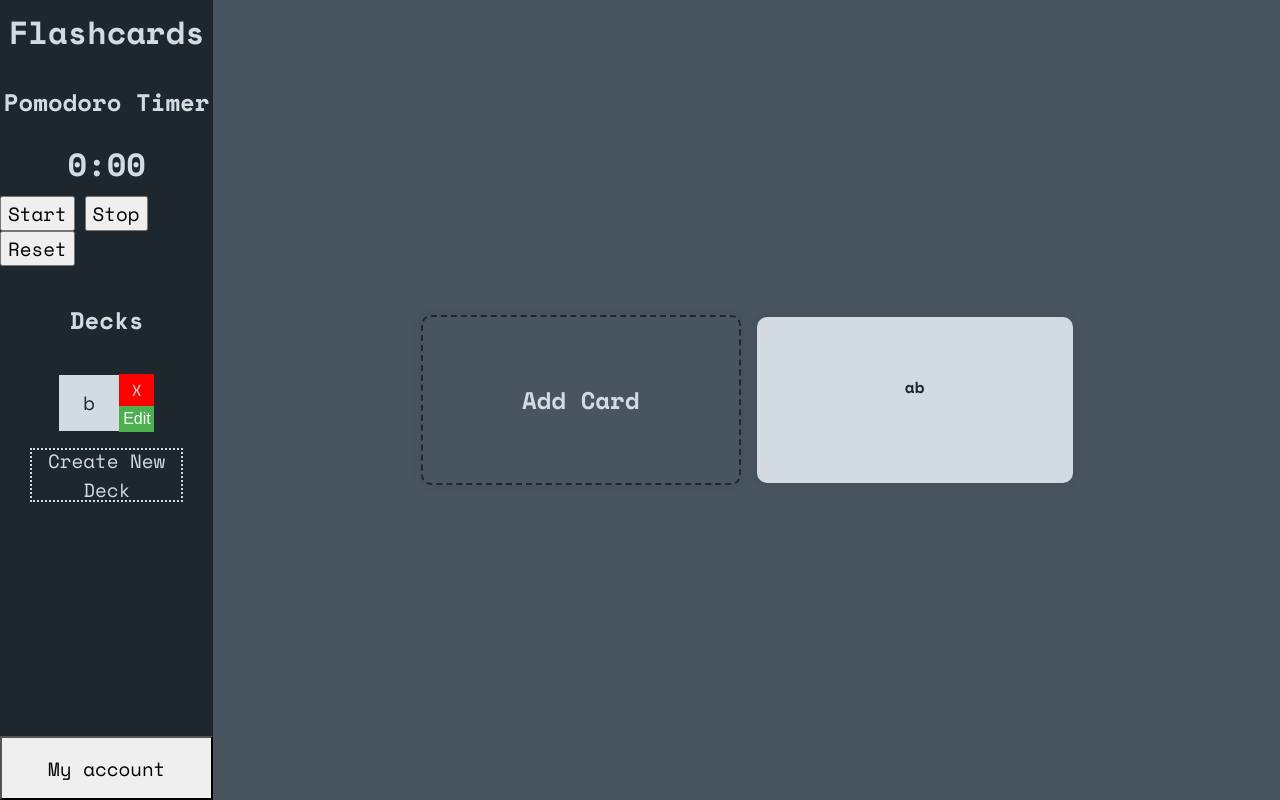
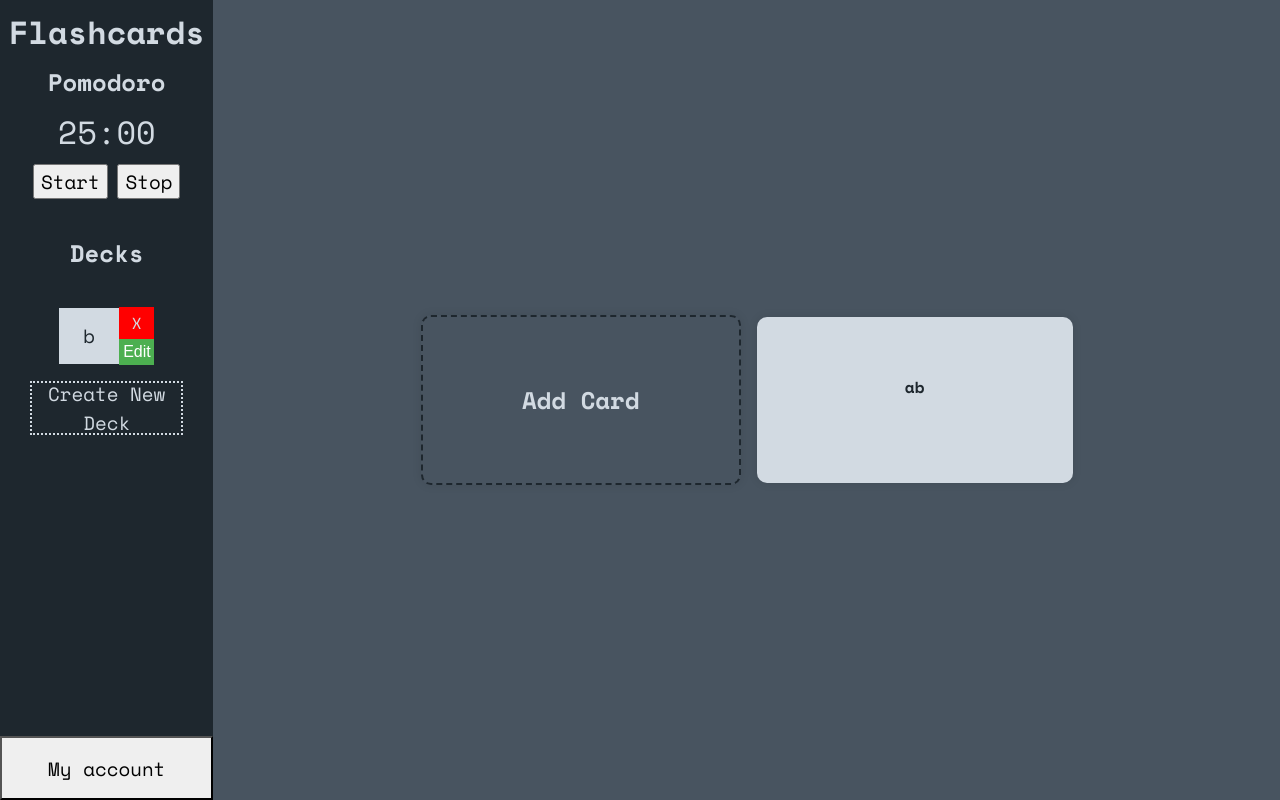
Before and after one commit to Aydanjb/SDEV265-Brown-Team, a Django app: page /deck/1/ in a window 1280 px wide. Run offline with Django 5.2, Linux system fonts and the light colour scheme; data comes from the database, SQL or seed files in the repository; both versions use the stored data as it was after the commit; some libraries are stand-ins or nearby versions.

Commit message:
Fixed pomodoro timer

```diff
--- a/brownapp/flashcards/static/flashcards/scripts/pomodoro.js
+++ b/brownapp/flashcards/static/flashcards/scripts/pomodoro.js
@@ -1,67 +1,100 @@
 // Get references to the timer elements
-const timerDisplay = document.querySelector('#timer p');
-const startButton = document.querySelector('#start');
-const stopButton = document.querySelector('#stop');
-const resetButton = document.querySelector('#reset');
+const timerDisplay = document.getElementById('timer');
+const timerMode = document.getElementById('mode');
+const startButton = document.getElementById('start');
+const stopButton = document.getElementById('stop');
 
-// Set initial timer value (in seconds)
-const pomodoroDuration = 25 * 60; // 25 minutes
+const timer = {
+    pomodoro: 25,
+    shortBreak: 5,
+    longBreak: 15,
+    longBreakInterval: 4,
+    sessions: 0,
+};
 
-// Initialize timer state
-let timer;
-let remainingTime = pomodoroDuration;
-let mode = 'pomodoro'; // Initial mode
+let interval;
 
-// Function to update the timer display
-function updateTimerDisplay() {
-    const minutes = Math.floor(remainingTime / 60);
-    const seconds = remainingTime % 60;
-    timerDisplay.textContent = `${minutes}:${seconds.toString().padStart(2, '0')}`;
+function getRemainingTime(endTime) {
+    const currentTime = Date.parse(new Date());
+    const difference = endTime - currentTime;
+
+    const total = Number.parseInt(difference / 1000, 10);
+    const minutes = Number.parseInt((total / 60) % 60, 10)
+    const seconds = Number.parseInt(total % 60, 10);
+
+    return {
+        total,
+        minutes,
+        seconds
+    };
 }
 
-// Function to switch timer mode
-function switchMode(newMode) {
-    mode = newMode;
-    remainingTime = {
-        total: eval(`${newMode}Duration`),
-        minutes: eval(`${newMode}Duration` / 60),
-        seconds: 0
+function startTimer() {
+    let { total } = timer.remainingTime;
+    const endTime = Date.parse(new Date()) + total * 1000;
+
+    if (timer.mode === "pomodoro") timer.sessions++;
+
+    interval = setInterval(() => {
+        timer.remainingTime = getRemainingTime(endTime);
+        updateClock();
+
+        total = timer.remainingTime.total;
+        if (total <= 0) {
+            clearInterval(interval);
+
+            switch (timer.mode) {
+                case 'pomodoro':
+                    if (timer.sessions % timer.longBreakInterval === 0) {
+                        switchMode('longBreak')
+                    }
+                    else {
+                        switchMode('shortBreak');
+                    }
+                    break;
+                default:
+                    switchMode('pomodoro');
+            }
+
+            startTimer();
+        }
+    }, 1000);
+}
+
+function stopTimer() {
+    clearInterval(interval);
+}
+
+function updateClock() {
+    const { remainingTime } = timer;
+    const minutes = `${remainingTime.minutes}`.padStart(2, '0');
+    const seconds = `${remainingTime.seconds}`.padStart(2, '0');
+
+    const min = document.getElementById('min');
+    const sec = document.getElementById('sec');
+    min.textContent = minutes;
+    sec.textContent = seconds;
+}
+
+function switchMode(mode) {
+    timer.mode = mode;
+    timer.remainingTime = {
+        total: timer[mode] * 60,
+        minutes: timer[mode],
+        seconds: 0,
     };
 
-    // Update active button
-    document.querySelectorAll('button[data-mode]').forEach(e => e.classList.remove('active'));
-    document.querySelector(`[data-mode="${newMode}"]`).classList.add('active');
+    if (mode === 'shortBreak') {
+        timerMode.textContent = 'Short Break';
+    }
+    else if (mode === 'longBreak') {
+        timerMode.textContent = 'Long Break';
+    }
+    else timerMode.textContent = mode.charAt(0).toUpperCase() + mode.slice(1);
+
+    updateClock();
 }
 
-// Event listeners for buttons
-startButton.addEventListener('click', () => {
-    clearInterval(timer); // Clear any existing timers
-    timer = setInterval(() => {
-        if (remainingTime > 0) {
-            remainingTime--;
-            updateTimerDisplay();
-        } else {
-            // Switch to the next mode
-            if (mode === 'pomodoro') {
-                switchMode('shortBreak');
-            } else if (mode === 'shortBreak') {
-                switchMode('pomodoro');
-            }
-        }
-    }, 1000);
-});
-
-stopButton.addEventListener('click', () => {
-    clearInterval(timer);
-    updateTimerDisplay();
-});
-
-resetButton.addEventListener('click', () => {
-    clearInterval(timer);
-    switchMode('pomodoro');
-    updateTimerDisplay();
-});
-
-// Initial setup
-updateTimerDisplay();
 switchMode('pomodoro');
+startButton.addEventListener('click', startTimer);
+stopButton.addEventListener('click', stopTimer);
--- a/brownapp/flashcards/static/flashcards/styles/style.css
+++ b/brownapp/flashcards/static/flashcards/styles/style.css
@@ -330,7 +330,7 @@ input[type=text] {
     transform-style: preserve-3d;
 }
 
-span {
+#right-arrow, #left-arrow {
     display: flex;
     justify-content: center;
     align-items: center;
@@ -395,3 +395,17 @@ i:hover {
     border-radius: 0;
     margin: 0;
 }
+
+#mode {
+    font-size: x-large;
+    margin: 0;
+}
+
+#timer-display {
+    display: flex;
+    flex-direction: row;
+    justify-content: center;
+    align-items: center;
+    font-size: xx-large;
+    margin: 0.5rem 2rem;
+}
--- a/brownapp/flashcards/templates/flashcards/base.html
+++ b/brownapp/flashcards/templates/flashcards/base.html
@@ -42,12 +42,15 @@
                 <a href="/">Flashcards</a>
             </div>
             <div id="timer">
-                <h2>Pomodoro Timer</h2>
-                <p>0:00</p>
+                <h3 id="mode">Pomodoro</h3>
+                <div id="timer-display">
+                    <span id="min">25</span>
+                    <span class="seperator">:</span>
+                    <span id="sec">00</span>
+                </div>
                 <div id="timer-buttons">
                     <button type="button" id="start">Start</button>
                     <button type="button" id="stop">Stop</button>
-                    <button type="button" id="reset">Reset</button>
                 </div>
             </div>
             <div id="decks">
@@ -76,7 +79,7 @@
     {% block scripts %}
         <script src="{% static 'flashcards/scripts/script.js' %}"></script>
     {% endblock scripts %}
-    <!--<script src="{% static 'flashcards/scripts/pomodoro.js' %}"></script>-->
+    <script src="{% static 'flashcards/scripts/pomodoro.js' %}"></script>
 </body>
 
 </html>
```
Also changed, not shown: brownapp/db.sqlite3.
